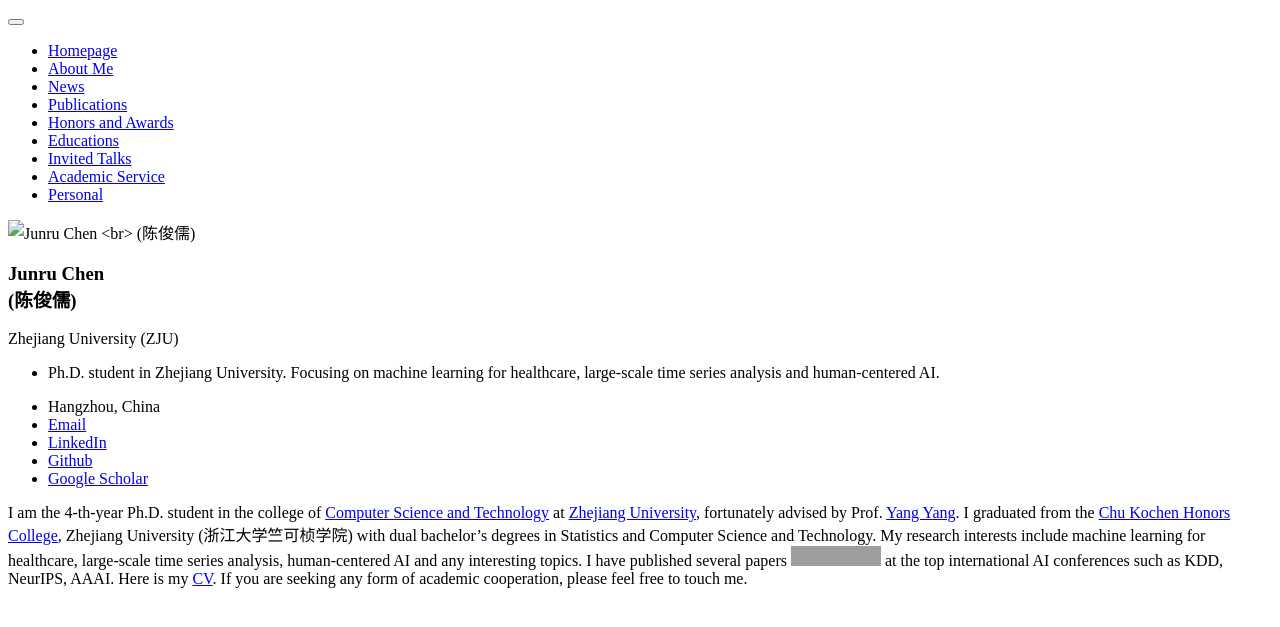
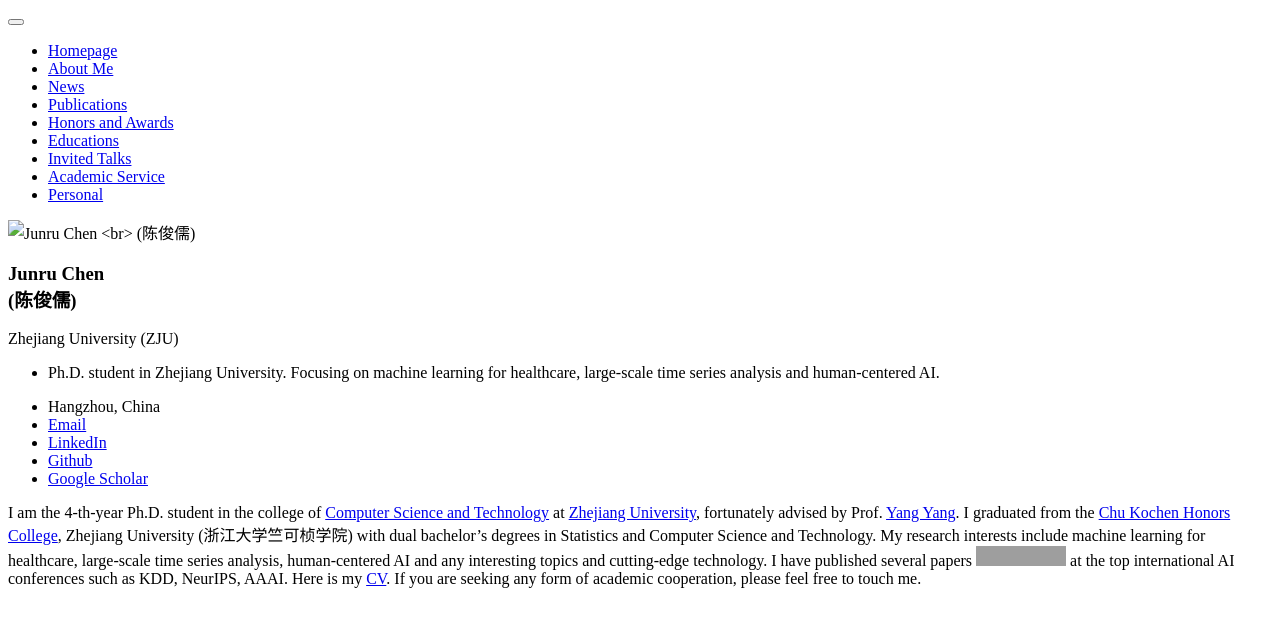
Before and after one commit to MrNobodyCali/mrnobodycali.github.io, a Jekyll site: the page built from _pages/includes/intro.md, in a window 1280 px wide. Shown: the top 627 px of the page. Built offline with Jekyll 4.4.1, drawn with Linux system fonts in a browser that asks for light colours; our own code applies the rules of GitHub Pages for plain Markdown files; grey boxes are pictures that could not be loaded.

Commit message:
update details

```diff
--- a/_pages/includes/intro.md
+++ b/_pages/includes/intro.md
@@ -2,7 +2,8 @@ I am the 4-th-year Ph.D. student in the college of [Computer Science and Technol
 [Zhejiang University](http://www.zju.edu.cn/), fortunately advised by Prof. [Yang Yang](http://yangy.org/).
 I graduated from the [Chu Kochen Honors College](http://ckc.zju.edu.cn/ckcen/main.htm), Zhejiang University (浙江大学竺可桢学院)
 with dual bachelor's degrees in Statistics and Computer Science and Technology.
-My research interests include machine learning for healthcare, large-scale time series analysis, human-centered AI and any interesting topics.
+My research interests include machine learning for healthcare, large-scale time series analysis, human-centered AI and
+any interesting topics and cutting-edge technology.
 I have published several papers <a href='https://scholar.google.com/citations?user=wKgkgeMAAAAJ'><img src="https://img.shields.io/endpoint?logo=Google%20Scholar&url=https%3A%2F%2Fcdn.jsdelivr.net%2Fgh%2FMrNobodyCali%2FMrNobodyCali.github.io@google-scholar-stats%2Fgs_data_shieldsio.json&labelColor=f6f6f6&color=9cf&style=flat&label=citations"></a>
 at the top international AI conferences such as KDD, NeurIPS, AAAI.
 Here is my <a target="_blank"  href="_pages/includes/Junru_CV_202406.pdf">CV</a>.
```
Also changed, not shown: _pages/about.md (+1 -1 lines).
